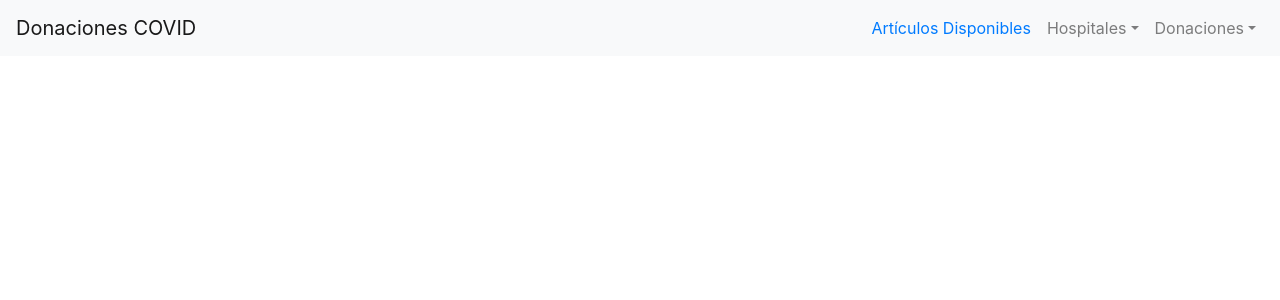
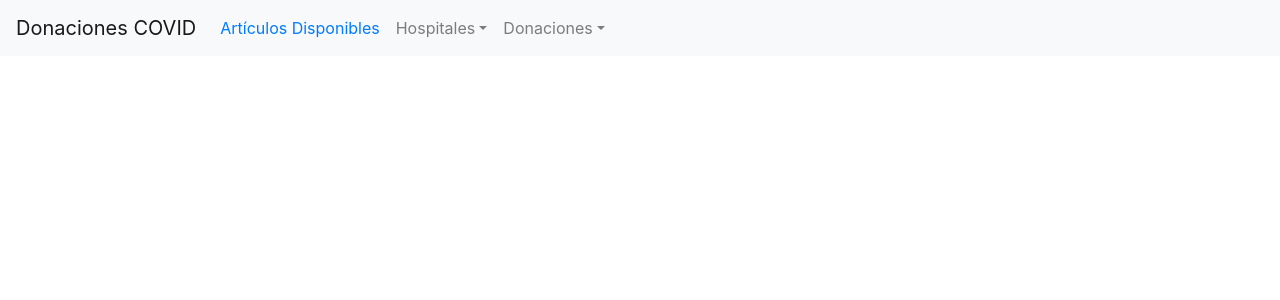
Before and after one commit to pedroagont/donaciones-covid-app, a React (Create React App) app: page / in a window 1280 px wide. Shown: the top 300 px of the page. Built offline with nearby package versions, Linux system fonts and the light colour scheme.

Commit message:
Botones de barra de lado izquierdo

```diff
--- a/src/components/Navigation.js
+++ b/src/components/Navigation.js
@@ -25,7 +25,7 @@ const Navigation = (props) => {
         <NavbarBrand href="/">Donaciones COVID</NavbarBrand>
         <NavbarToggler onClick={toggle} />
         <Collapse isOpen={isOpen} navbar>
-          <Nav className="ml-auto" navbar>
+          <Nav className="mr-auto" navbar>
             <NavItem>
               <NavLink>
                 <Link to="/articulos">Artículos Disponibles</Link>
```
